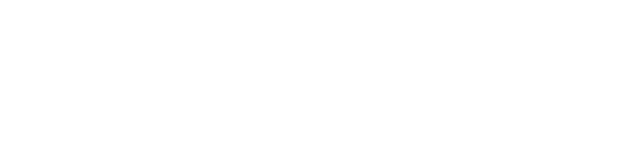
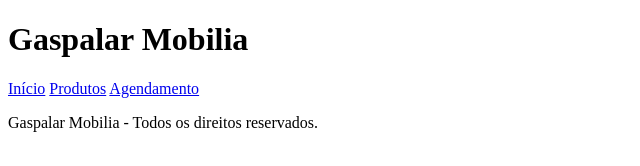
Before and after one commit to joaogaspari-collab/Gaspalar-mobi, a plain HTML site: page index.html in a window 1280 px wide. Shown: the whole page, without its empty margins (0-640 px from the left). Drawn offline with Linux system fonts and the light colour scheme.

Commit message:
Estrutura semantica da pagina inicial

```diff
--- a/index.html
+++ b/index.html
@@ -6,5 +6,23 @@
 </head>
 <body>
 
+    <header>
+        <h1>Gaspalar Mobilia</h1>
+
+        <nav>
+            <a href="index.html">Início</a>
+            <a href="produtos.html">Produtos</a>
+            <a href="agendamento.html">Agendamento</a>
+        </nav>
+    </header>
+
+    <main>
+
+    </main>
+
+    <footer>
+        <p>Gaspalar Mobilia - Todos os direitos reservados.</p>
+    </footer>
+
 </body>
 </html>
```
